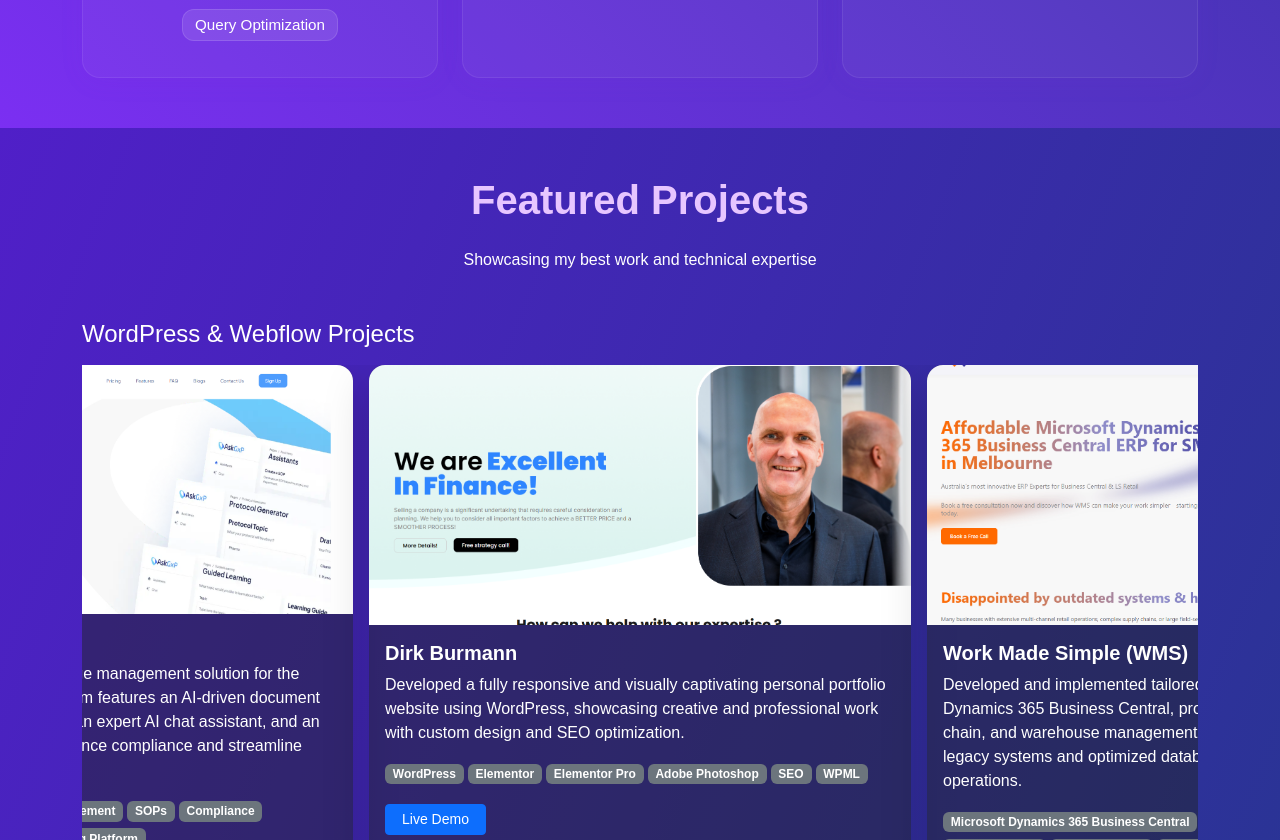
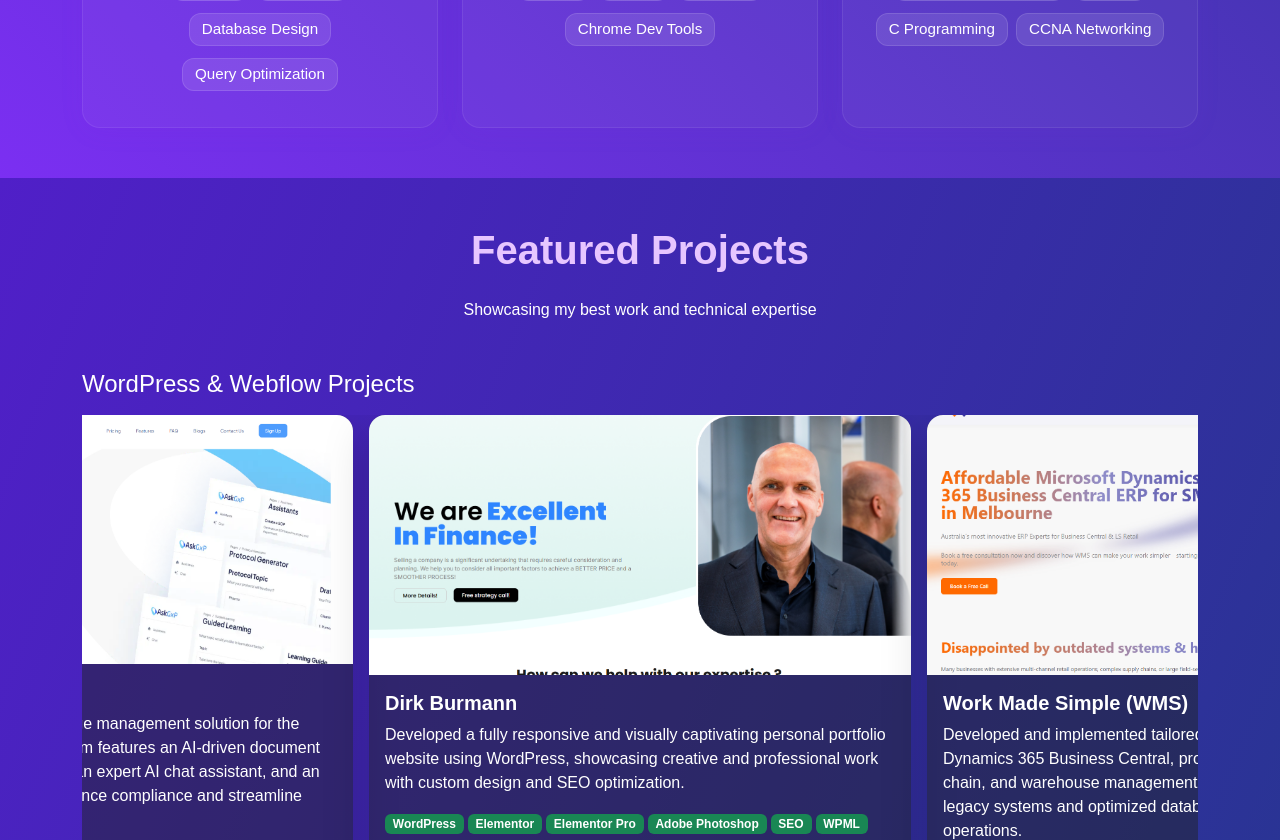
Before and after one commit to antor9732/my-portfolio-site, a Vue app: page / in a window 1280 px wide. Shown: the part 1960-2800 px from the top of the page. Built offline with nearby package versions, Linux system fonts and the light colour scheme.

Commit message:
zoom issue solve this website & hero Section Padding issue

```diff
--- a/src/components/About.vue
+++ b/src/components/About.vue
@@ -3,7 +3,7 @@
   <section
     id="about"
     class="about-section d-flex flex-column justify-content-center align-items-center py-5"
-    style="background: linear-gradient(45deg, #501fc8 0%, #22388A 100%); color: white; min-height: 80vh"
+    style="background: linear-gradient(45deg, #501fc8 0%, #22388A 100%); color: white; "
   >
     <div class="container">
       <div class="row align-items-center g-4">
@@ -76,7 +76,7 @@
           <!-- Download CV Button -->
           <div class="mt-4">
             <a
-              href="/path-to-your-cv.pdf"
+              href="/Mahmudul Hasan_WordPress-cv.pdf"
               class="btn btn-outline-light px-4 py-2 fw-semibold"
               download
             >
--- a/src/components/Contact.vue
+++ b/src/components/Contact.vue
@@ -62,7 +62,6 @@
 <style scoped>
 .contact-section {
   background: linear-gradient(135deg, #7b2ff2 0%, #22388A 100%);
-  min-height: 100vh;
   padding: 50px 0;
 }
 .contact-title {
--- a/src/components/Hero.vue
+++ b/src/components/Hero.vue
@@ -1,13 +1,13 @@
 <template>
   <section
     id="hero"
-    class="d-flex flex-column justify-content-center align-items-center text-center min-vh-100"
+    class="d-flex flex-column justify-content-center align-items-center text-center py-5"
     style="background: linear-gradient(135deg, #7b2ff2 0%, #22388a 100%)"
   >
     <img
       src="/src/assets/antor2.jpg"
       alt="Md. Mahmudul Hasan"
-      class="mb-3 p-1 bg-white rounded-circle shadow"
+      class="mb-3 p-1 bg-white rounded-circle shadow mt-5 "
       style="
         width: 220px;
         height: 220px;
--- a/src/components/Navbar.vue
+++ b/src/components/Navbar.vue
@@ -101,7 +101,7 @@
       <!-- CV Button -->
       <div class="d-none d-lg-block">
         <a
-          href="/cv.pdf"
+          href="/Mahmudul Hasan_WordPress-cv.pdf"
           target="_blank"
           class="btn btn-outline-light fw-semibold ms-3"
           style="border-radius: 30px; padding: 6px 20px"
--- a/src/components/ProjectCard.vue
+++ b/src/components/ProjectCard.vue
@@ -16,7 +16,7 @@
       <h5 class="card-title fw-bold mb-2">{{ title }}</h5>
       <p class="card-text mb-3">{{ description }}</p>
       <div class="mb-3">
-        <span v-for="tag in tags.split(',')" :key="tag" class="badge bg-secondary me-1 mb-1">{{ tag.trim() }}</span>
+        <span v-for="tag in tags.split(',')" :key="tag" class="badge bg-success text-gray me-1 mb-1">{{ tag.trim() }}</span>
       </div>
       <a :href="link" target="_blank" class="btn btn-sm btn-primary px-3">{{ demoLabel }}</a>
     </div>
--- a/src/components/Projects.vue
+++ b/src/components/Projects.vue
@@ -60,7 +60,7 @@
     description: 'Comprehensive e-learning platform built with PHP and Laravel featuring user management, course creation, progress tracking, and interactive learning modules.',
     tags: 'PHP, Laravel, MySQL, Bootstrap, JavaScript',
     link: '#',
-    demoLabel: 'Code',
+    demoLabel: 'Code resource',
     category: 'Codebase',
     image: imagesPng,
   },
@@ -69,7 +69,7 @@
     description: 'E-commerce website for grocery products with shopping cart functionality, user authentication, order management, and responsive design for optimal user experience.',
     tags: 'HTML5, CSS3, JavaScript, Bootstrap, MySQL',
     link: '#',
-    demoLabel: 'Code',
+    demoLabel: 'Code resource',
     category: 'Codebase',
     image: imagesPng,
   },
@@ -80,7 +80,7 @@
 </script>
 
 <template>
-  <section id="projects" class="py-5" style="background: linear-gradient(112deg, #501fc8 0%, #22388A 100%); min-height: 100vh;">
+  <section id="projects" class="py-5" style="background: linear-gradient(112deg, #501fc8 0%, #22388A 100%);">
     <div class="container">
       <h2 class="text-center fw-bold mb-4" style="color: #e7c6ff; font-size: 2.5rem;">Featured Projects</h2>
       <p class="text-center text-white mb-5">Showcasing my best work and technical expertise</p>
@@ -134,10 +134,10 @@
           </Slide>
         </Carousel>
       </div>
-      <div class="bg-dark bg-opacity-50 rounded-4 p-4 text-white mt-4">
+      <!-- <div class="bg-dark bg-opacity-50 rounded-4 p-4 text-white mt-4">
         <h5 class="fw-bold mb-2">Final Year Research Project</h5>
         <p class="mb-0">Detection of Early-Stage Breast Cancer through Machine Learning<br>Developed and implemented various machine learning algorithms to detect breast cancer in early stages. Through comprehensive research and testing, we achieved the highest accuracy among compared algorithms, contributing to early detection methodologies in medical diagnostics.</p>
-      </div>
+      </div> -->
     </div>
   </section>
 </template>
--- a/src/components/Skills.vue
+++ b/src/components/Skills.vue
@@ -82,7 +82,6 @@
     class="skills-section" id="skills"
     style="
       background: linear-gradient(45deg, #7b2ff2 0%, #22388a 100%);
-      min-height: 100vh;
       padding: 50px 0;
     "
   >
```
Also changed, not shown: 1 other file (tests, documents, lock files or other folders).
